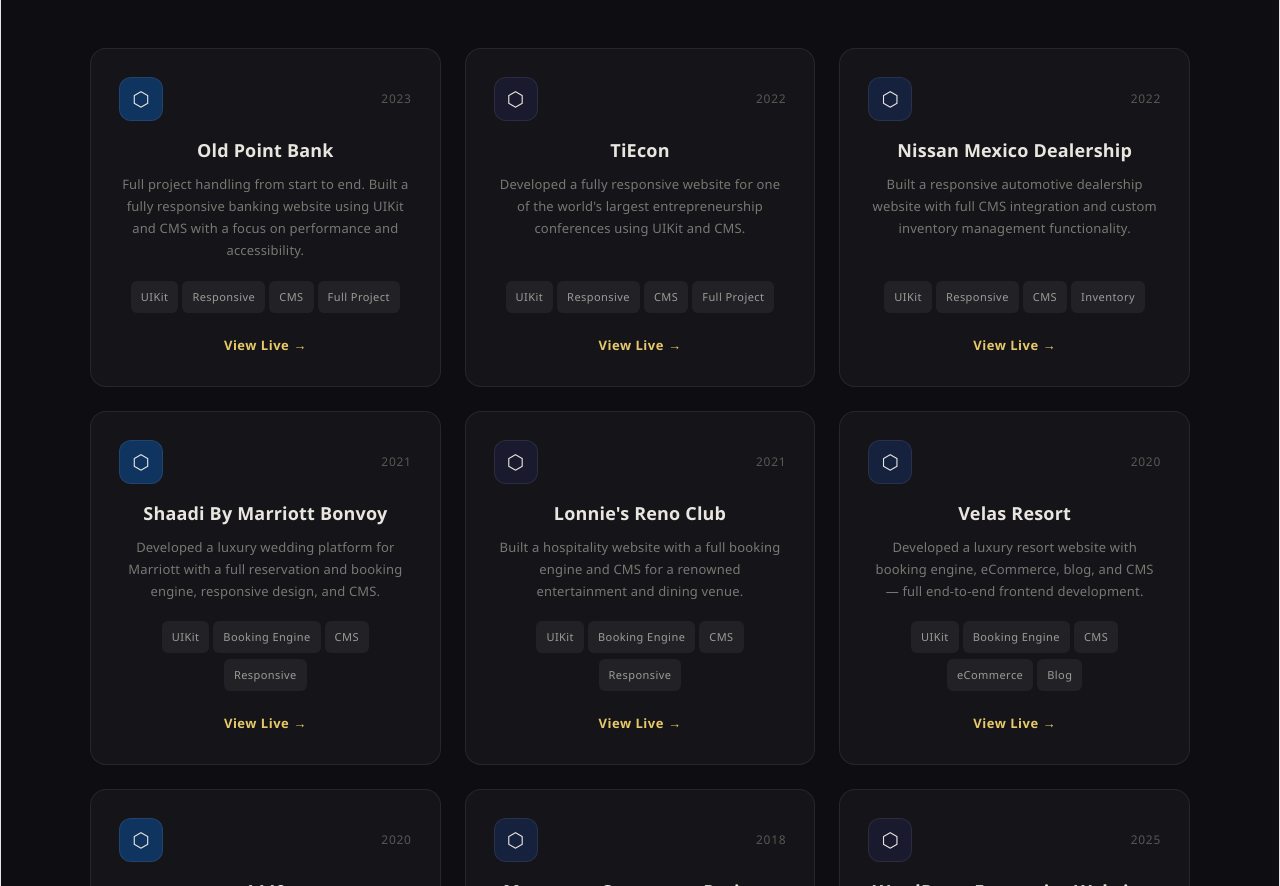
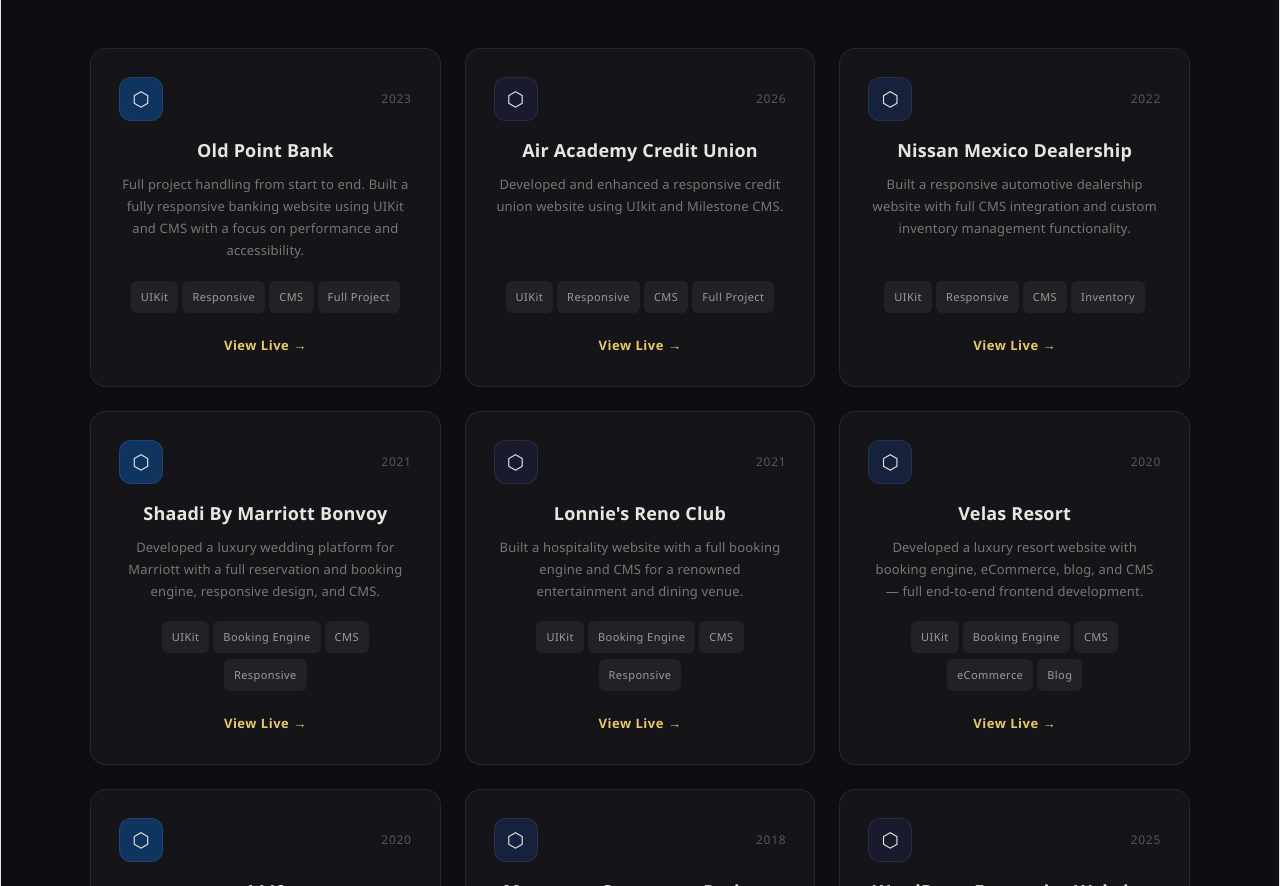
Before and after one commit to Mikdadali/mikdadali.github.io, a React (Vite) app: page / in a window 1280 px wide. Shown: the part 2660-3546 px from the top of the page. Built offline with nearby package versions, Linux system fonts and the light colour scheme.

Commit message:
Replace TiEcon project with Air Academy Credit Union

```diff
--- a/src/App.jsx
+++ b/src/App.jsx
@@ -23,11 +23,11 @@
     color: "#0f3460",
   },
   {
-    title: "TiEcon",
-    url: "https://www.tiecon.org/",
-    desc: "Developed a fully responsive website for one of the world's largest entrepreneurship conferences using UIKit and CMS.",
+    title: "Air Academy Credit Union",
+    url: "https://www.aacu.com/",
+    desc: "Developed and enhanced a responsive credit union website using UIkit and Milestone CMS.",
     tags: ["UIKit", "Responsive", "CMS", "Full Project"],
-    year: "2022",
+    year: "2026",
     color: "#1a1a2e",
   },
   {
```
